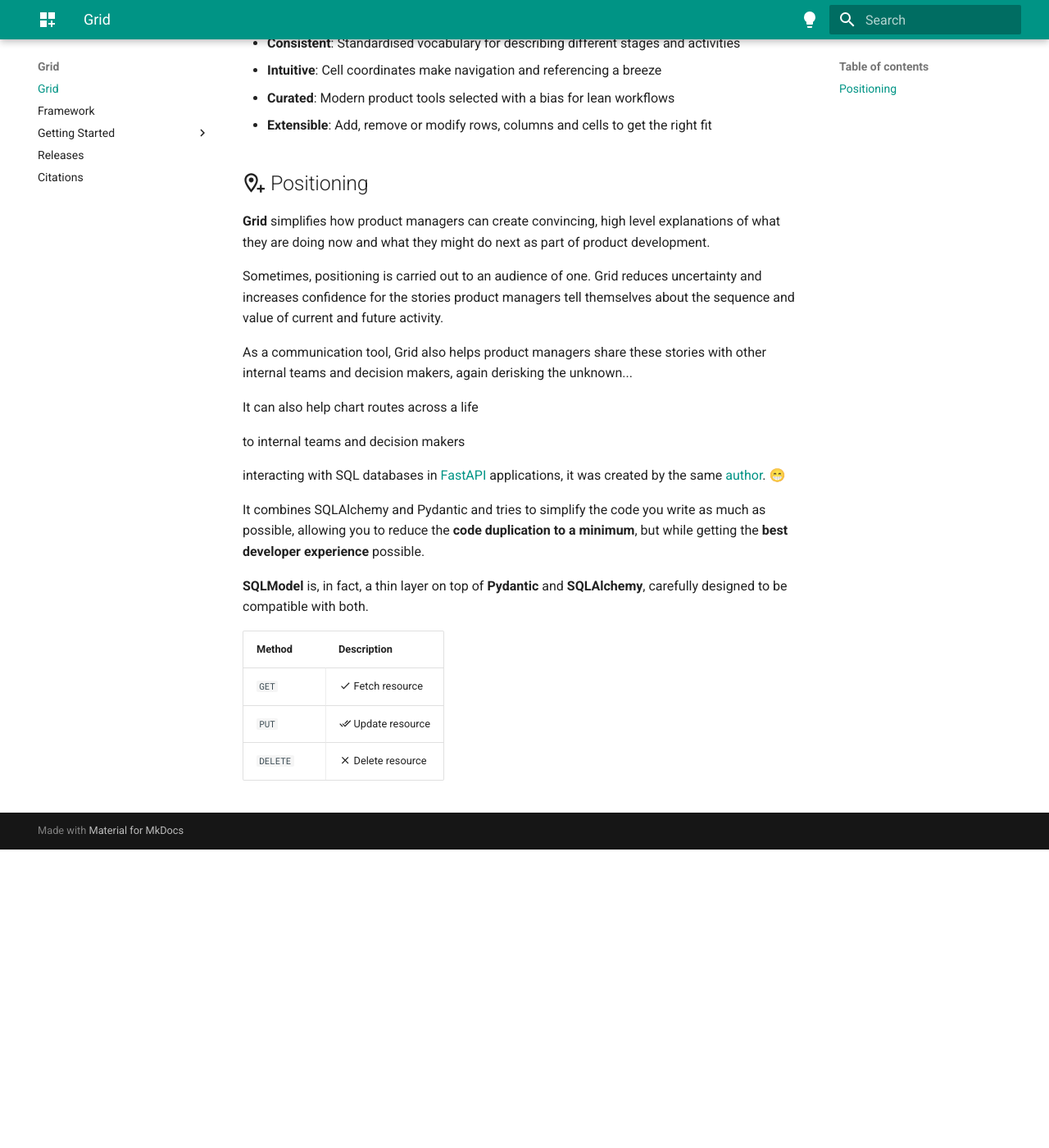
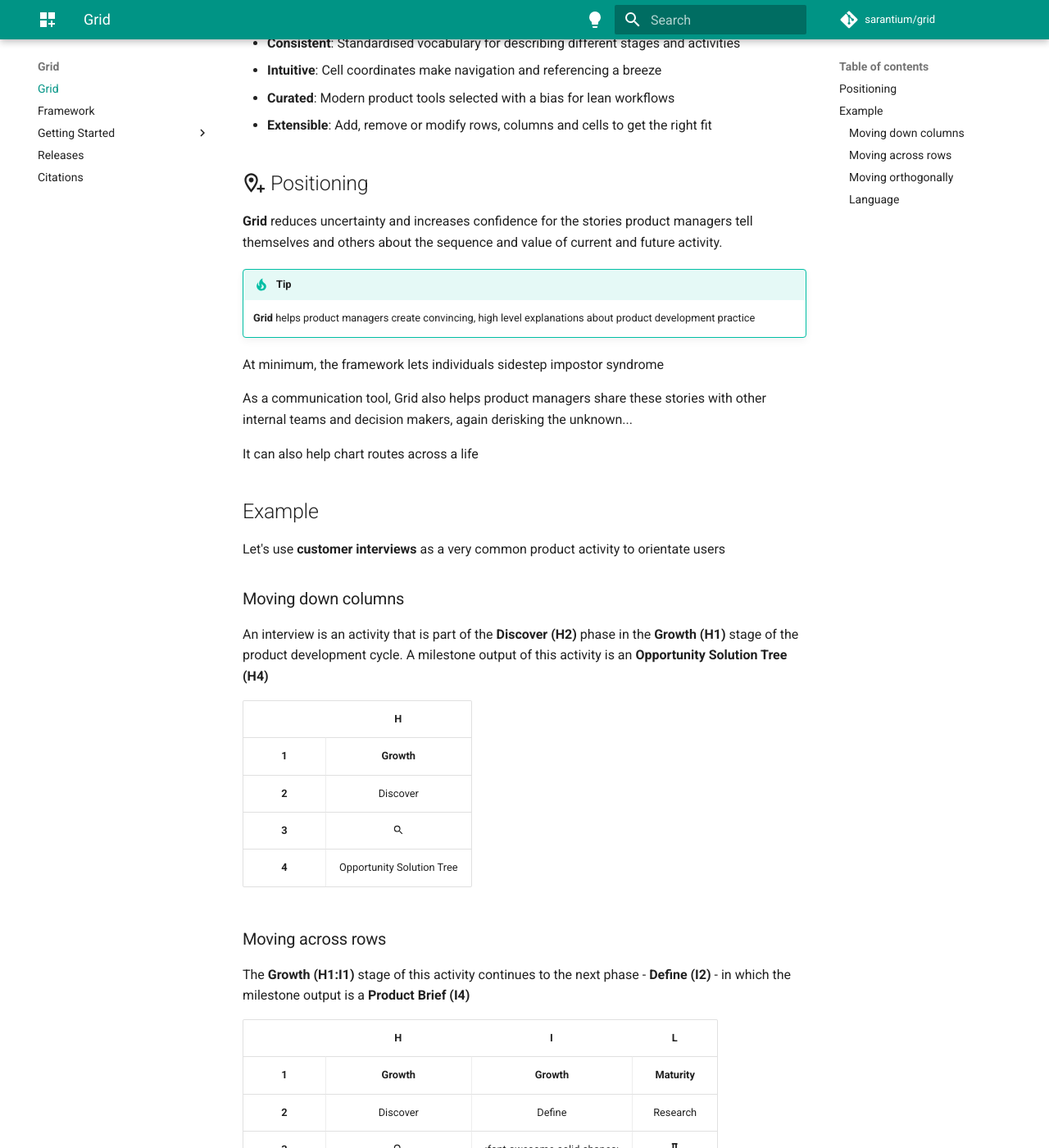
Before and after one commit to sarantium/grid, an MkDocs documentation site: the page built from docs/README.md, in a window 1280 px wide and 1400 px high, scrolled down 866 px. Shown: the whole window at 82% size. Built offline with MkDocs 1.6.1 and Material for MkDocs 9.7.7, drawn with Linux system fonts in a browser that asks for light colours; comment, search, counter and statistics services are not loaded; before the commit the page ends 1902 px from its top, so only the background shows below that; some of the changed text lies outside the part shown.

Commit message:
feat: added CNAME

```diff
--- a/docs/README.md
+++ b/docs/README.md
@@ -7,7 +7,7 @@
 
 ---
 
-**Documentation**: <a href="https://grid.sarantium.dev" target="_blank">https://grid.sarantium.dev</a>
+**Documentation**: <a href="https://sarantium.github.io/grid/" target="_blank">https://sarantium.github.io/grid/</a>
 
 **Source Code**: <a href="https://github.com/sarantium/grid" target="_blank">https://github.com/sarantium/grid</a>
 
@@ -27,24 +27,57 @@
 
 ## :material-map-marker-plus-outline: Positioning
 
-**Grid** simplifies how product managers can create convincing, high level explanations of what they are doing now and what they might do next as part of product development.
+**Grid** reduces uncertainty and increases confidence for the stories product managers tell themselves and others about the sequence and value of current and future activity.
 
-Sometimes, positioning is carried out to an audience of one. Grid reduces uncertainty and increases confidence for the stories product managers tell themselves about the sequence and value of current and future activity.
+!!! tip
+
+    **Grid** helps product managers create convincing, high level explanations about product development practice
+
+At minimum, the framework lets individuals sidestep impostor syndrome
 
 As a communication tool, Grid also helps product managers share these stories with other internal teams and decision makers, again derisking the unknown...
 
 It can also help chart routes across a life
 
-to internal teams and decision makers
+## Example
 
-interacting with SQL databases in <a href="https://fastapi.tiangolo.com" class="external-link" target="_blank">FastAPI</a> applications, it was created by the same <a href="https://tiangolo.com/" class="external-link" target="_blank">author</a>. 😁
+Let's use **customer interviews** as a very common product activity to orientate users
 
-It combines SQLAlchemy and Pydantic and tries to simplify the code you write as much as possible, allowing you to reduce the **code duplication to a minimum**, but while getting the **best developer experience** possible.
+### Moving down columns
 
-**SQLModel** is, in fact, a thin layer on top of **Pydantic** and **SQLAlchemy**, carefully designed to be compatible with both.
+An interview is an activity that is part of the **Discover (H2)** phase in the **Growth (H1)** stage of the product development cycle. A milestone output of this activity is an **Opportunity Solution Tree (H4)**
 
-| Method   | Description                          |
-| -------- | ------------------------------------ |
-| `GET`    | :material-check: Fetch resource      |
-| `PUT`    | :material-check-all: Update resource |
-| `DELETE` | :material-close: Delete resource     |
+|       |             H             |
+| :---: | :-----------------------: |
+| **1** |        **Growth**         |
+| **2** |         Discover          |
+| **3** |    :material-magnify:     |
+| **4** | Opportunity Solution Tree |
+
+### Moving across rows
+
+The **Growth (H1:I1)** stage of this activity continues to the next phase - **Define (I2)** - in which the milestone output is a **Product Brief (I4)**
+
+|       |             H             |              I              |             L             |
+| :---: | :-----------------------: | :-------------------------: | :-----------------------: |
+| **1** |        **Growth**         |         **Growth**          |       **Maturity**        |
+| **2** |         Discover          |           Define            |         Research          |
+| **3** |    :material-magnify:     | :font-awesome-solid-shapes: | :fontawesome-solid-flask: |
+| **4** | Opportunity Solution Tree |        Product Brief        |        Experiments        |
+
+### Moving orthogonally
+
+Regular interaction and mini-interviews with customers can also be part of ongoing **Experiments (L4)** in the **Research (L2)** phase of the **Maturity (L1)** stage.
+
+|       |             H             |             L             |
+| :---: | :-----------------------: | :-----------------------: |
+| **1** |        **Growth**         |       **Maturity**        |
+| **2** |         Discover          |         Research          |
+| **3** |    :material-magnify:     | :fontawesome-solid-flask: |
+| **4** | Opportunity Solution Tree |        Experiments        |
+
+### Language
+
+spoken language versus conceptual language
+https://scienceofstrategy.org/main/content/ancient-chinese-difference-between-conceptual-language-and-spoken-language
+ideographs
--- a/mkdocs.yml
+++ b/mkdocs.yml
@@ -1,4 +1,8 @@
 site_name: Grid
+site_url: https://grid.sarantium.dev
+site_description: Grid - A positioning framework for product development
+repo_url: https://github.com/sarantium/grid
+repo_name: sarantium/grid
 
 theme:
   name: "material"
@@ -20,6 +24,23 @@
         name: Switch to light mode
   features:
     - navigation.tracking
+    - search.highlight
+    - search.share
+
+extra:
+  social:
+    - icon: fontawesome/brands/github
+      link: https://github.com/sarantium/grid
+    - icon: fontawesome/brands/linkedin
+      link: https://www.linkedin.com/in/ashvinparameswaran
+    - icon: fontawesome/solid/globe
+      link: https://sarantium.dev
+  analytics:
+    provider: google
+    property: G-KKL5FCE0BT
+
+copyright: Copyright &copy; 2022 - 2023 Sarantium
+edit_uri: ""
 
 markdown_extensions:
   - attr_list
@@ -27,6 +48,9 @@
       emoji_index: !!python/name:materialx.emoji.twemoji
       emoji_generator: !!python/name:materialx.emoji.to_svg
   - tables
+  - admonition
+  - pymdownx.details
+  - pymdownx.superfences
 
 extra_css:
   - stylesheets/extra.css
```
Also changed, not shown: design.md (+7 -4 lines), docs/table.md (+1 -1 lines), 2 other files.
